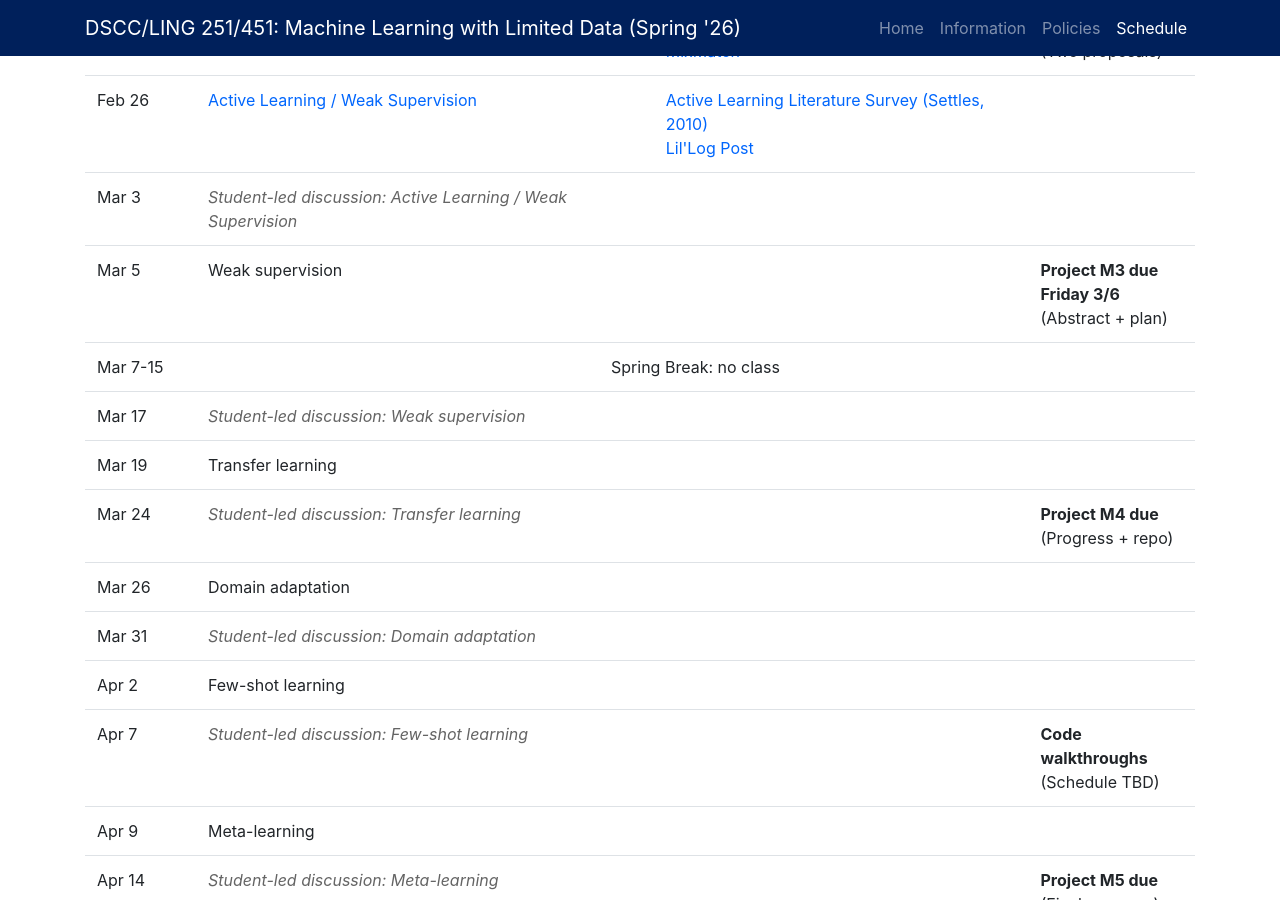
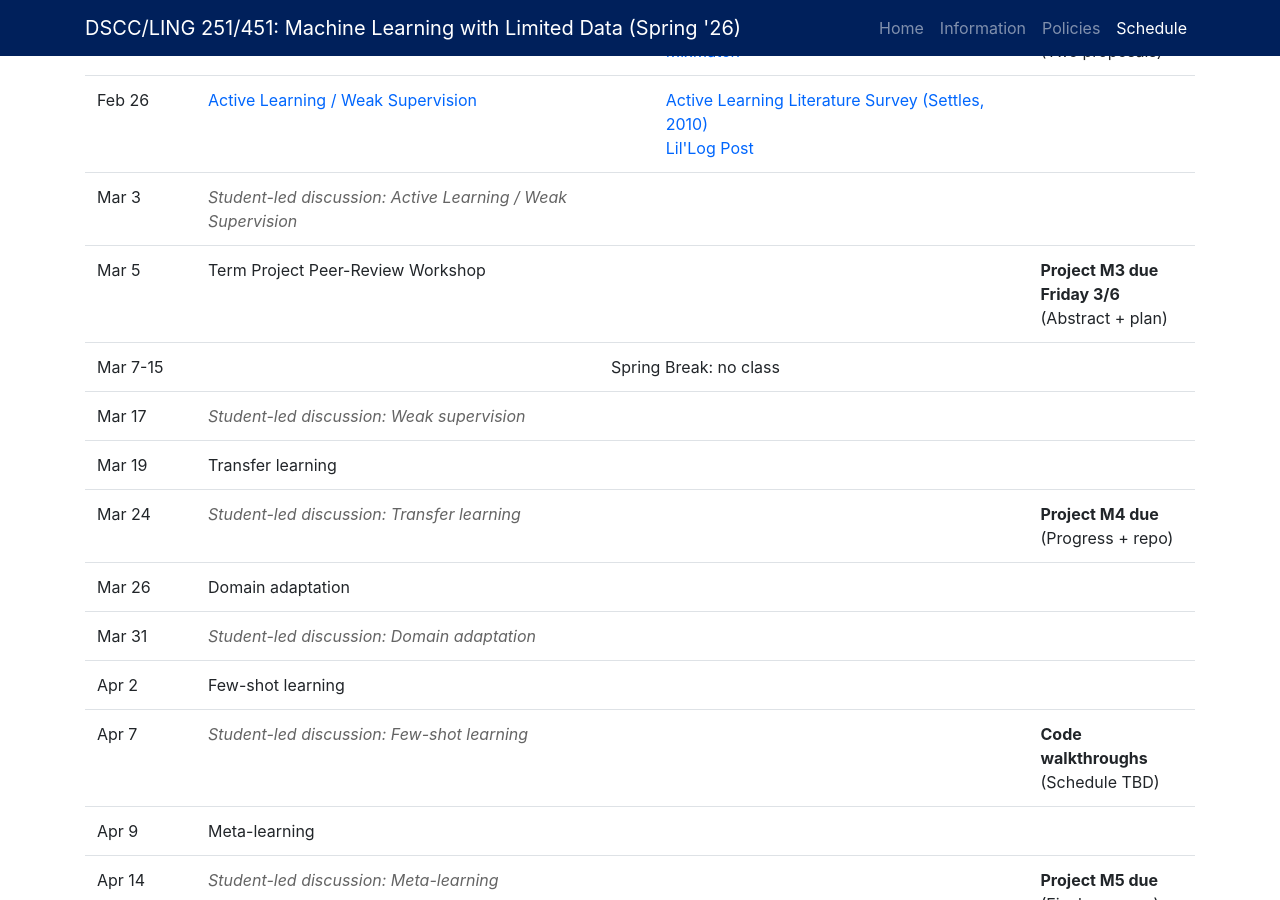
Before and after one commit to cmdowney88/cmdowney88.github.io, a Jekyll site: the page teaching/dscc251/spring26/index.html, which Jekyll copies as it is, in a window 1280 px wide and 900 px high, scrolled down 4450 px. Built offline with Jekyll 4.4.1, drawn with Linux system fonts in a browser that asks for light colours.

Commit message:
dscc251: correct topic for peer-review day

```diff
--- a/teaching/dscc251/spring26/index.html
+++ b/teaching/dscc251/spring26/index.html
@@ -445,7 +445,7 @@
 							</tr>
 							<tr>
 								<td>Mar 5</td>
-								<td>Weak supervision</td>
+								<td>Term Project Peer-Review Workshop</td>
 								<td></td>
 								<td>
 									<strong>Project M3 due Friday 3/6</strong>
```
